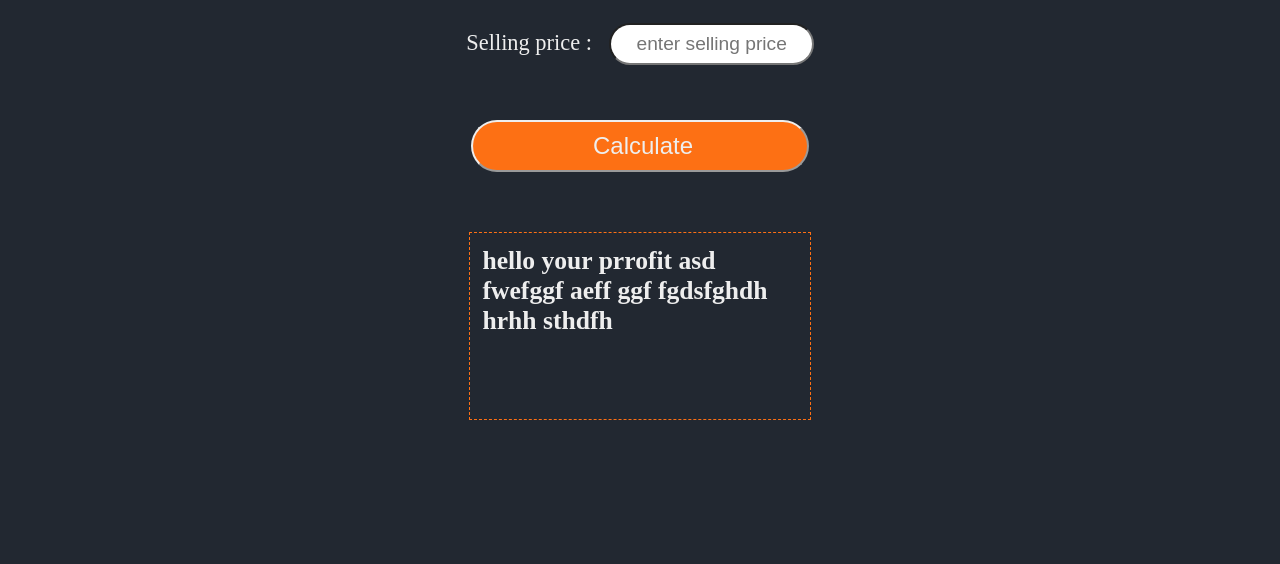
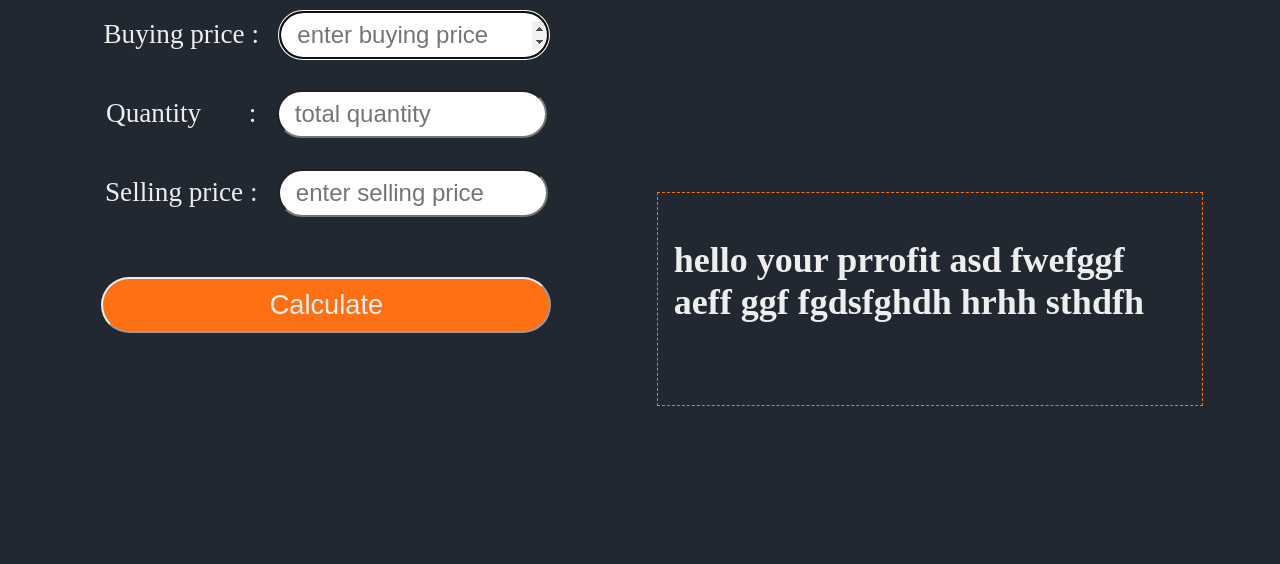
Before and after one commit to saurabhchirde/profit-or-loss, a plain HTML site: page index.html in a window 1280 px wide. Shown: the part 236-800 px from the top of the page. Drawn offline with Linux system fonts and the light colour scheme.

Commit message:
responsive for desktop trial

```diff
--- a/style.css
+++ b/style.css
@@ -44,13 +44,13 @@ input {
   border-color: var(--text-color);
 }
 
-.output {
+.message {
   margin: 0.1rem auto;
   padding: 0.8rem;
   border: 1px dashed var(--button-color);
   width: 315px;
-  height: 160px;
-  font-size: 1.6rem;
+  height: 180px;
+  font-size: 1.3rem;
 }
 
 .activeProfit {
@@ -61,39 +61,35 @@ input {
   color: var(--button-color);
 }
 
-@media screen and (min-width: 500px) {
+@media screen and (min-width: 640px) {
   .container {
-    margin: 2rem auto;
-    width: 350px;
-    text-align: center;
-    font-size: 1.4rem;
+    display: inline-block;
+    margin: 6rem 2rem;
+    width: 46%;
+    font-size: 1.7rem;
+  }
+  hr {
+    width: 55%;
   }
 
   input {
-    font-size: 1.2rem;
-    width: 185px;
-    text-align: center;
-    padding: 0.5rem 0 0.5rem 1rem;
-    border-radius: 30px;
+    font-size: 1.5rem;
+    width: 250px;
+    text-align: left;
   }
 
   .calculate {
-    font-size: 1.5rem;
+    font-size: 1.7rem;
     margin: 1.8rem auto;
-    width: 338px;
-    padding: 10px 120px;
-    border-radius: 30px;
-    background-color: var(--button-color);
-    color: var(--text-color);
-    border-color: var(--text-color);
+    width: 450px;
   }
 
-  .output {
-    margin: 0.1rem auto;
-    padding: 0.8rem;
-    border: 1px dashed var(--button-color);
-    width: 315px;
-    height: 160px;
-    font-size: 1.6rem;
+  .message {
+    display: inline-block;
+    /* margin: 0.1rem 2rem; */
+    padding: 1rem;
+    width: 40%;
+    /* height: 300px; */
+    font-size: 1.5rem;
   }
 }
```
Also changed, not shown: index.html (+1 -1 lines).
